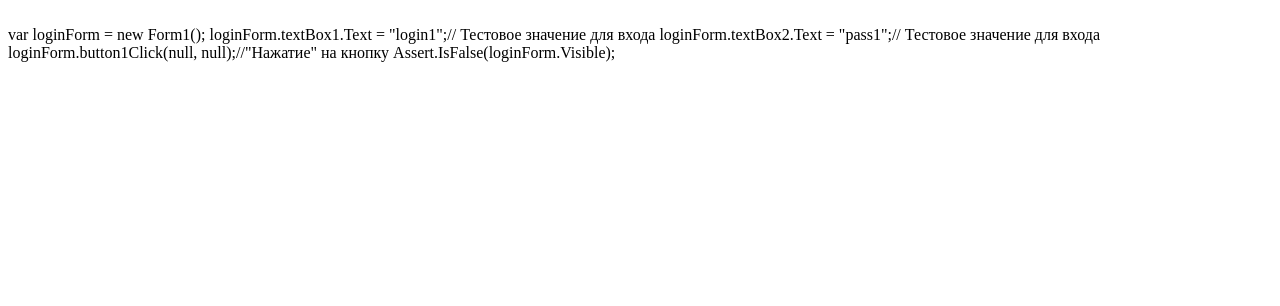
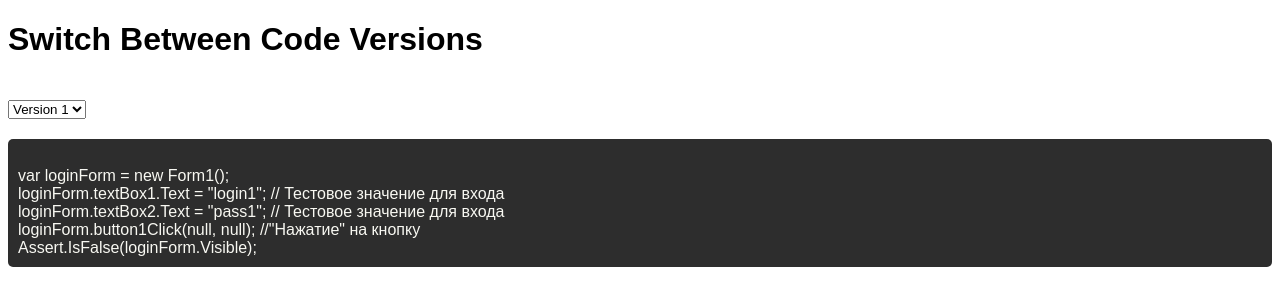
Before and after one commit to Pqvel1l/demo, a plain HTML site: page index.html in a window 1280 px wide. Drawn offline with Linux system fonts and the light colour scheme.

Commit message:
Update index.html

```diff
--- a/index.html
+++ b/index.html
@@ -1,15 +1,61 @@
-<html lang="ru">
+<!DOCTYPE html>
+<html lang="en">
 <head>
     <meta charset="UTF-8">
-      <title>HTML Document</title>
+    <meta name="viewport" content="width=device-width, initial-scale=1.0">
+    <title>Code Versions</title>
+    <style>
+        body {
+            font-family: Arial, sans-serif;
+        }
+        .code-container {
+            background-color: #2d2d2d;
+            color: #f8f8f2;
+            padding: 10px;
+            border-radius: 5px;
+            margin-top: 20px;
+            white-space: pre;
+            overflow-x: auto;
+        }
+        select {
+            margin-top: 20px;
+        }
+    </style>
 </head>
 <body>
-<br>
+    <h1>Switch Between Code Versions</h1>
+    <select id="codeSelector" onchange="switchCode()">
+        <option value="version1">Version 1</option>
+        <option value="version2">Version 2</option>
+        <!-- Add more options as needed -->
+    </select>
+
+    <div id="codeDisplay" class="code-container"></div>
+
+    <script>
+        const codeVersions = {
+            version1: `
 var loginForm = new Form1();
-                loginForm.textBox1.Text = "login1";// Тестовое значение для входа
-                loginForm.textBox2.Text = "pass1";// Тестовое значение для входа
-                loginForm.button1Click(null, null);//"Нажатие" на кнопку
-                Assert.IsFalse(loginForm.Visible);
-     </br>
+loginForm.textBox1.Text = "login1"; // Тестовое значение для входа
+loginForm.textBox2.Text = "pass1"; // Тестовое значение для входа
+loginForm.button1Click(null, null); //"Нажатие" на кнопку
+Assert.IsFalse(loginForm.Visible);`,
+            version2: `
+var loginForm = new Form1();
+loginForm.textBox1.Text = "login2"; // Другое тестовое значение для входа
+loginForm.textBox2.Text = "pass2"; // Другое тестовое значение для входа
+loginForm.button1Click(null, null); //"Нажатие" на кнопку
+Assert.IsTrue(loginForm.Visible);`
+            // Add more versions as needed
+        };
+
+        function switchCode() {
+            const selectedVersion = document.getElementById('codeSelector').value;
+            document.getElementById('codeDisplay').innerText = codeVersions[selectedVersion];
+        }
+
+        // Initialize with the first version
+        switchCode();
+    </script>
 </body>
 </html>
```
Lines whose indentation alone changed are shown as unchanged.
